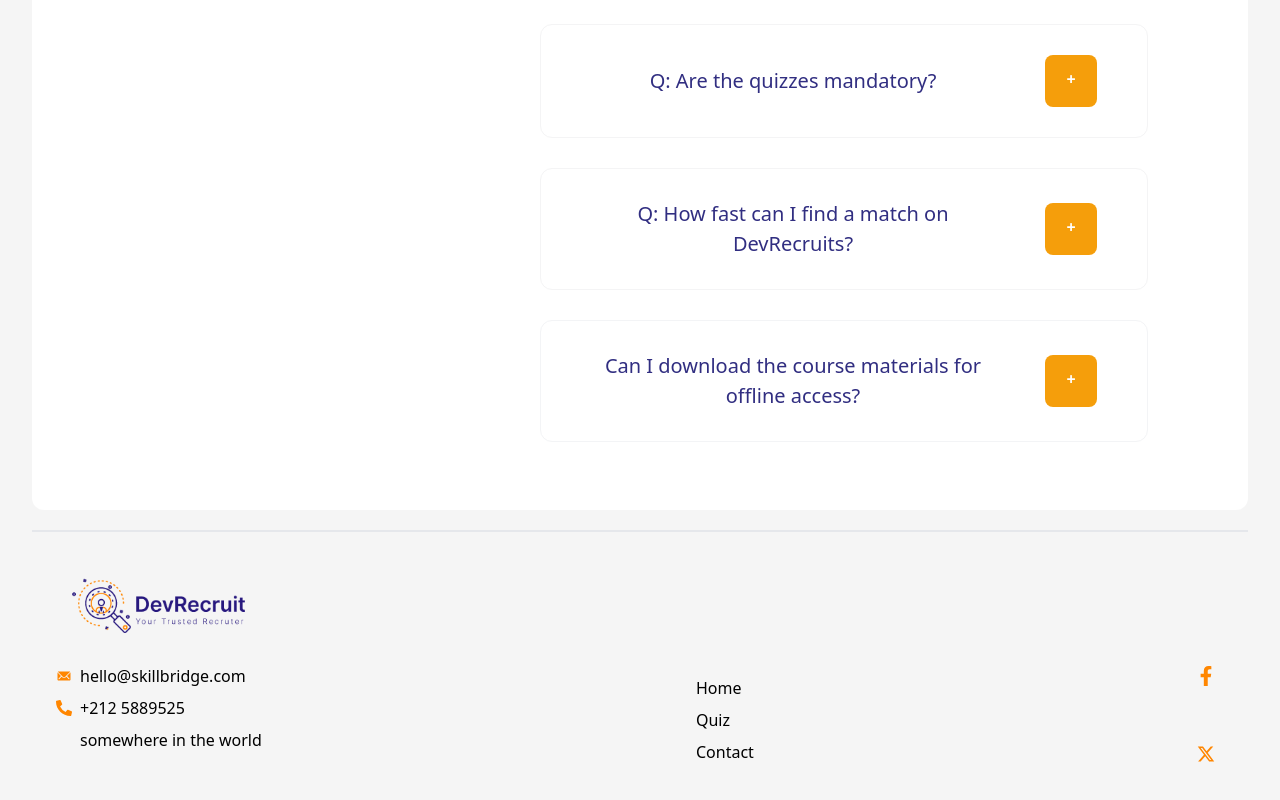
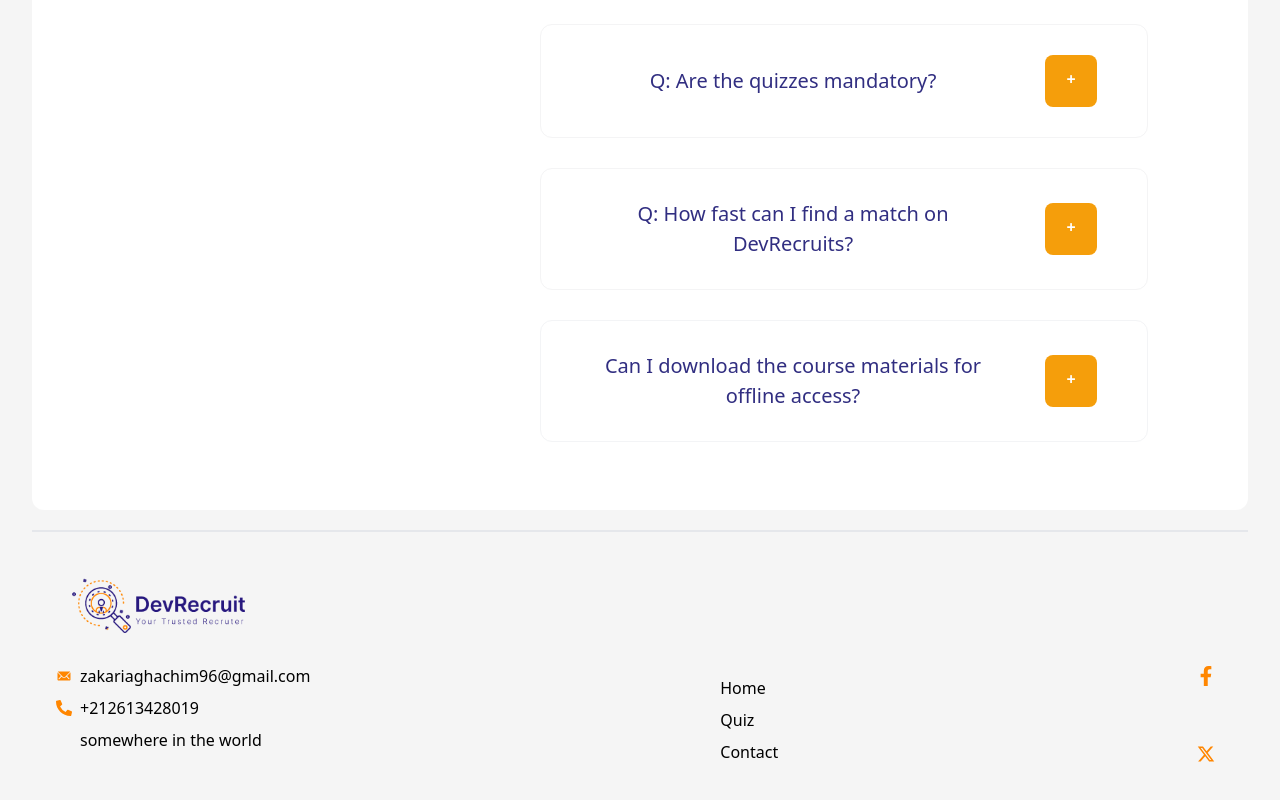
Before and after one commit to theziko1/DevRecruit, a React (Vite) app: page / in a window 1280 px wide. Shown: the part 2581-3381 px from the top of the page. Built offline with nearby package versions, Linux system fonts and the light colour scheme; some icons are missing.

Commit message:
final commit

```diff
--- a/package.json
+++ b/package.json
@@ -5,6 +5,7 @@
   "type": "module",
   "scripts": {
     "dev": "vite",
+    "quiz" : "json-server --watch data/Quiz.json --port 3000",
     "build": "vite build",
     "lint": "eslint . --ext js,jsx --report-unused-disable-directives --max-warnings 0",
     "preview": "vite preview"
--- a/src/Components/Footer/Footer.jsx
+++ b/src/Components/Footer/Footer.jsx
@@ -22,11 +22,11 @@ const Footer = () => {
             <div className=''>
                 <div className='flex items-center mb-2 text-l'>
                     <IoIosMail className='text-saturatedOrange text-linkColor mr-2' />
-                    <p className='text-left text-darkBlue'>hello@skillbridge.com</p>
+                    <p className='text-left text-darkBlue'>zakariaghachim96@gmail.com</p>
                 </div>
                 <div className='flex items-center mb-2 text-l'>
                     <FaPhoneAlt className='text-saturatedOrange text-linkColor mr-2' />
-                    <p className='text-left text-darkBlue'>+212 5889525</p>
+                    <p className='text-left text-darkBlue'>+212613428019</p>
                 </div>
                 <div className='flex items-center mb-2 text-l'>
                     <FaLocationDot className='text-saturatedOrange text-linkColor mr-2' />
```
